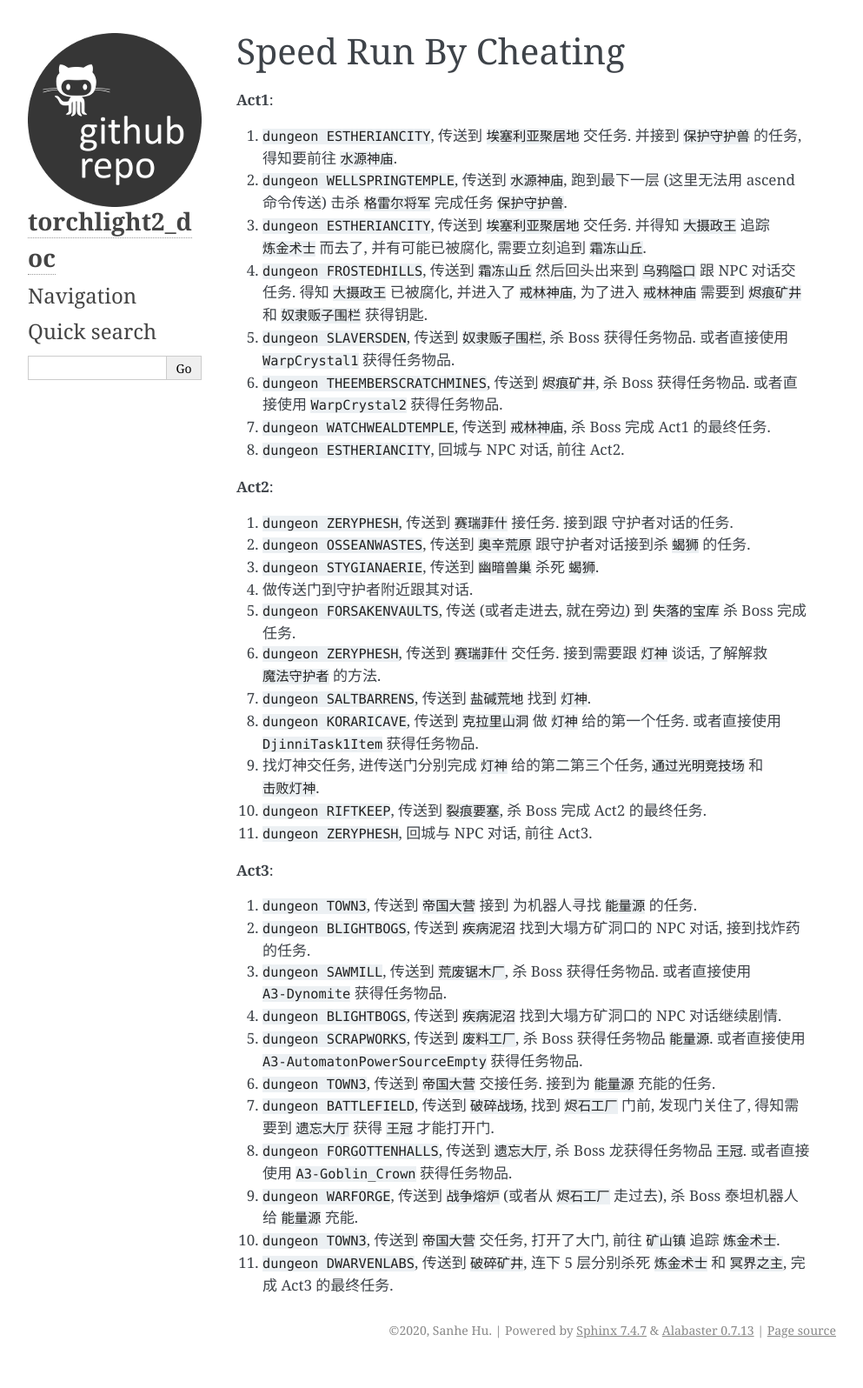
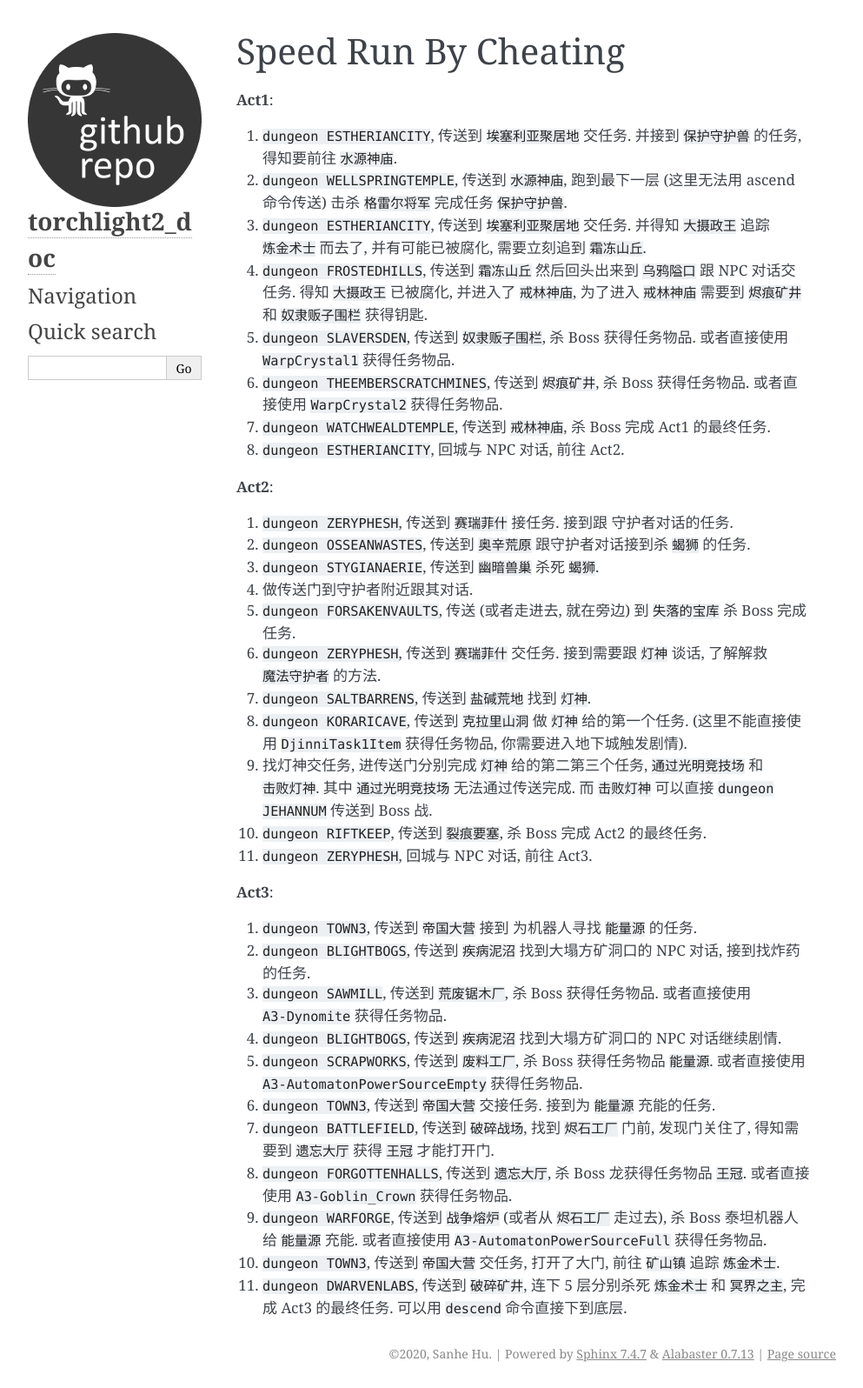
Before and after one commit to MacHu-GWU/torchlight2_doc-project, a Sphinx documentation site: the page built from docs/source/01-Mod/05-Speed-Run-by-Cheating/index.rst, in a window 1280 px wide. Shown: the whole page at 87% size, without its empty margins (148-1141 px from the left). Built offline with Sphinx 7.4.7, drawn with Linux system fonts in a browser that asks for light colours; before the commit the page ends 1569 px from its top, so only the background shows below that.

Commit message:
Update index.rst

```diff
--- a/docs/source/01-Mod/05-Speed-Run-by-Cheating/index.rst
+++ b/docs/source/01-Mod/05-Speed-Run-by-Cheating/index.rst
@@ -21,8 +21,8 @@ Speed Run By Cheating
 5. ``dungeon FORSAKENVAULTS``, 传送 (或者走进去, 就在旁边) 到 ``失落的宝库`` 杀 Boss 完成任务.
 6. ``dungeon ZERYPHESH``, 传送到 ``赛瑞菲什`` 交任务. 接到需要跟 ``灯神`` 谈话, 了解解救 ``魔法守护者`` 的方法.
 7. ``dungeon SALTBARRENS``, 传送到 ``盐碱荒地`` 找到 ``灯神``.
-8. ``dungeon KORARICAVE``, 传送到 ``克拉里山洞`` 做 ``灯神`` 给的第一个任务. 或者直接使用 ``DjinniTask1Item`` 获得任务物品.
-9. 找灯神交任务, 进传送门分别完成 ``灯神`` 给的第二第三个任务, ``通过光明竞技场`` 和 ``击败灯神``.
+8. ``dungeon KORARICAVE``, 传送到 ``克拉里山洞`` 做 ``灯神`` 给的第一个任务. (这里不能直接使用 ``DjinniTask1Item`` 获得任务物品, 你需要进入地下城触发剧情).
+9. 找灯神交任务, 进传送门分别完成 ``灯神`` 给的第二第三个任务, ``通过光明竞技场`` 和 ``击败灯神``. 其中 ``通过光明竞技场`` 无法通过传送完成. 而 ``击败灯神`` 可以直接 ``dungeon JEHANNUM`` 传送到 Boss 战.
 10. ``dungeon RIFTKEEP``, 传送到 ``裂痕要塞``, 杀 Boss 完成 Act2 的最终任务.
 11. ``dungeon ZERYPHESH``, 回城与 NPC 对话, 前往 Act3.
 
@@ -36,6 +36,6 @@ Speed Run By Cheating
 6. ``dungeon TOWN3``, 传送到 ``帝国大营`` 交接任务. 接到为 ``能量源`` 充能的任务.
 7. ``dungeon BATTLEFIELD``, 传送到 ``破碎战场``, 找到 ``烬石工厂`` 门前, 发现门关住了, 得知需要到 ``遗忘大厅`` 获得 ``王冠`` 才能打开门.
 8. ``dungeon FORGOTTENHALLS``, 传送到 ``遗忘大厅``, 杀 Boss 龙获得任务物品 ``王冠``. 或者直接使用 ``A3-Goblin_Crown`` 获得任务物品.
-9. ``dungeon WARFORGE``, 传送到 ``战争熔炉`` (或者从 ``烬石工厂`` 走过去), 杀 Boss 泰坦机器人给 ``能量源`` 充能.
+9. ``dungeon WARFORGE``, 传送到 ``战争熔炉`` (或者从 ``烬石工厂`` 走过去), 杀 Boss 泰坦机器人给 ``能量源`` 充能. 或者直接使用 ``A3-AutomatonPowerSourceFull`` 获得任务物品.
 10. ``dungeon TOWN3``, 传送到 ``帝国大营`` 交任务, 打开了大门, 前往 ``矿山镇`` 追踪 ``炼金术士``.
-11. ``dungeon DWARVENLABS``, 传送到 ``破碎矿井``, 连下 5 层分别杀死 ``炼金术士`` 和 ``冥界之主``, 完成 Act3 的最终任务.
+11. ``dungeon DWARVENLABS``, 传送到 ``破碎矿井``, 连下 5 层分别杀死 ``炼金术士`` 和 ``冥界之主``, 完成 Act3 的最终任务. 可以用 ``descend`` 命令直接下到底层.
```
